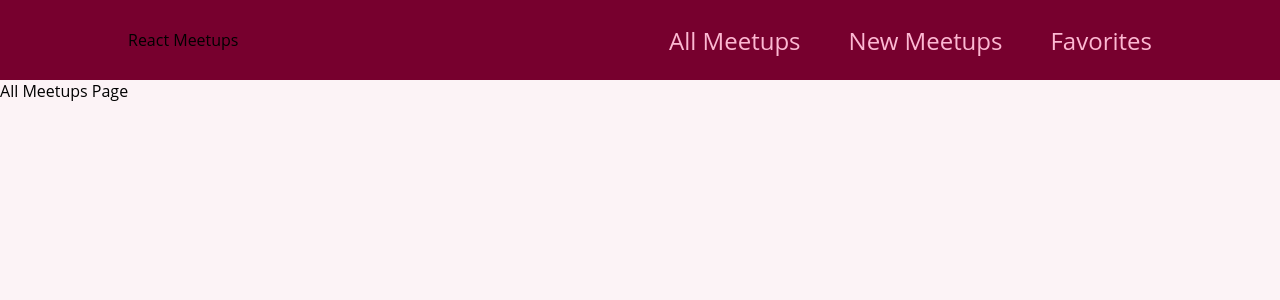
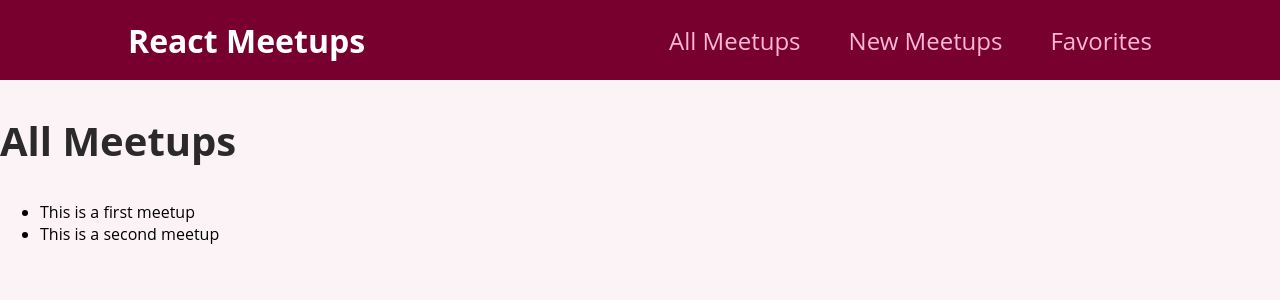
Before and after one commit to cathyAkoth/miniReactProject, a React (Create React App) app: page / in a window 1280 px wide. Shown: the top 300 px of the page. Built offline with nearby package versions, Linux system fonts and the light colour scheme.

Commit message:
Added meetup folder in components

```diff
--- a/src/components/layout/MainNavigation.js
+++ b/src/components/layout/MainNavigation.js
@@ -5,7 +5,7 @@
 function MainNavigation(){
     return (
     <header className={classes.header}>
-        <div>React Meetups</div>
+        <div className={classes.logo}>React Meetups</div>
         <nav>
             <ul>
                 <li>
--- a/src/pages/AllMeetUps.js
+++ b/src/pages/AllMeetUps.js
@@ -1,5 +1,35 @@
-function AllMeetupsPage(){
-    return <div>All Meetups Page</div>;
-}
+const DUMMY_DATA = [
+    {
+      id: 'm1',
+      title: 'This is a first meetup',
+      image:
+        'https://upload.wikimedia.org/wikipedia/commons/thumb/d/d3/Stadtbild_M%C3%BCnchen.jpg/2560px-Stadtbild_M%C3%BCnchen.jpg',
+      address: 'Meetupstreet 5, 12345 Meetup City',
+      description:
+        'This is a first, amazing meetup which you definitely should not miss. It will be a lot of fun!',
+    },
+    {
+      id: 'm2',
+      title: 'This is a second meetup',
+      image:
+        'https://upload.wikimedia.org/wikipedia/commons/thumb/d/d3/Stadtbild_M%C3%BCnchen.jpg/2560px-Stadtbild_M%C3%BCnchen.jpg',
+      address: 'Meetupstreet 5, 12345 Meetup City',
+      description:
+        'This is a first, amazing meetup which you definitely should not miss. It will be a lot of fun!',
+    },
+  ];
 
-export default AllMeetupsPage
+  function AllMeetupsPage() {
+    return (
+      <section>
+        <h1>All Meetups</h1>
+        <ul>
+          {DUMMY_DATA.map((meetup) => {
+            return <li key={meetup.id}>{meetup.title}</li>;
+          })}
+        </ul>
+      </section>
+    );
+  }
+
+  export default AllMeetupsPage;
```
Also changed, not shown: src/components/meetups/Meetupitem.js (added).
